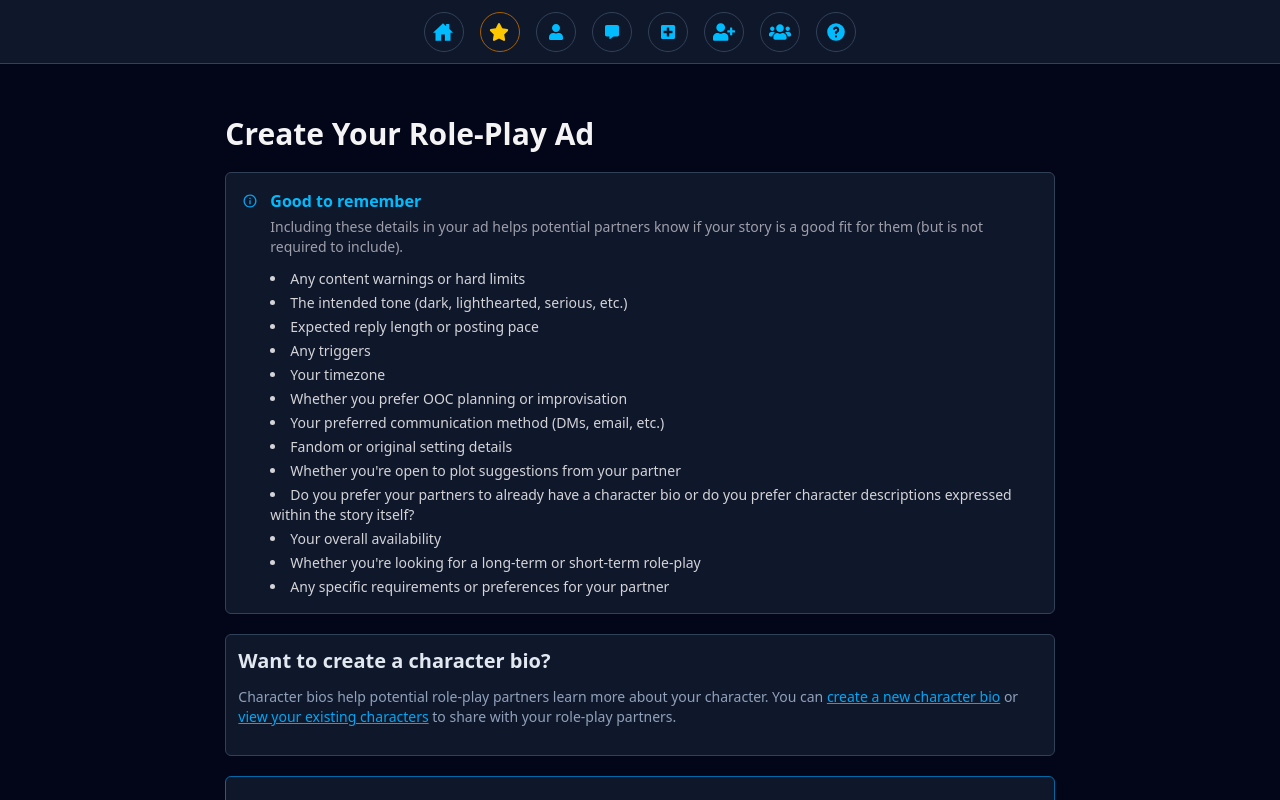
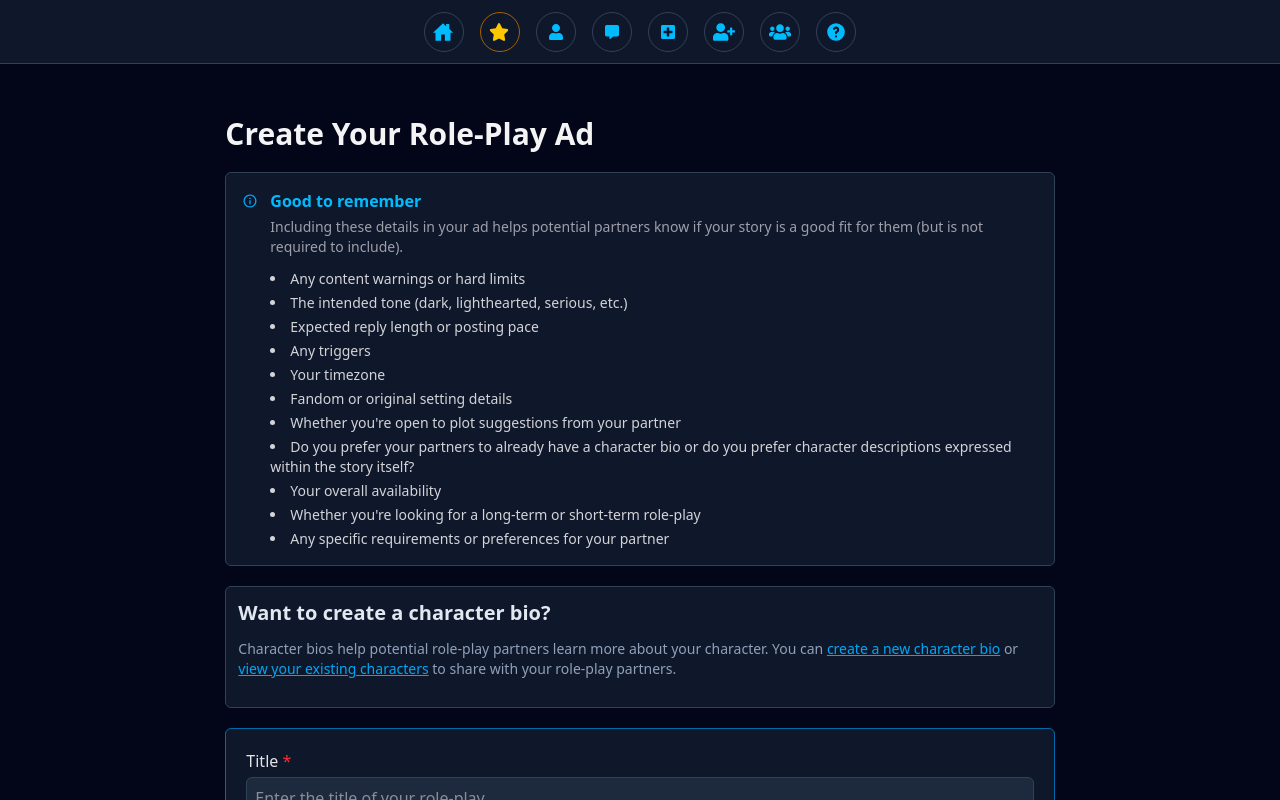
Before and after one commit to Hairum-Qureshi/story-roleplay-app, a React (Vite) app in the folder apps/frontend/: page /new-ad in a window 1280 px wide. Shown: the top 800 px of the page. Built offline with nearby package versions, Linux system fonts and the light colour scheme; no server answers.

Commit message:
removed some bullets from the good to include div

```diff
--- a/apps/frontend/src/pages/AdForm.tsx
+++ b/apps/frontend/src/pages/AdForm.tsx
@@ -51,8 +51,6 @@ export default function AdForm() {
 								<li>Expected reply length or posting pace</li>
 								<li>Any triggers</li>
 								<li>Your timezone</li>
-								<li>Whether you prefer OOC planning or improvisation</li>
-								<li>Your preferred communication method (DMs, email, etc.)</li>
 								<li>Fandom or original setting details</li>
 								<li>
 									Whether you're open to plot suggestions from your partner
```
